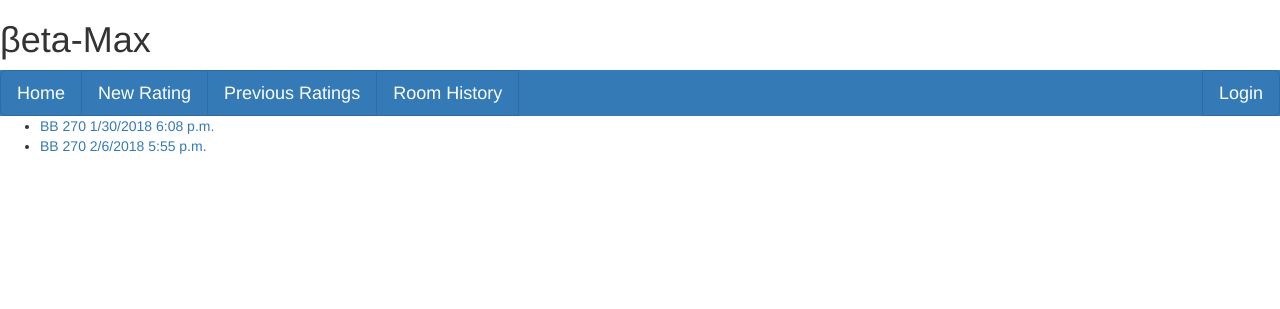
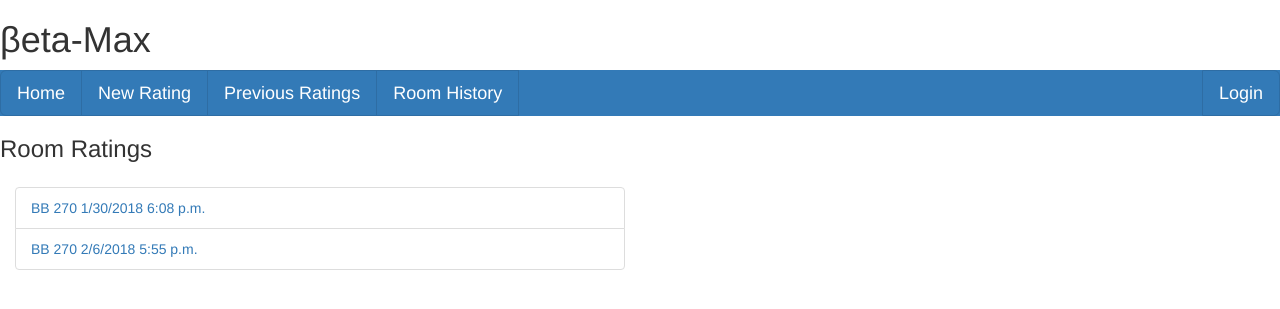
Before and after one commit to zilingzhang/Betamax, a Django app: page /comfort/detail/ in a window 1280 px wide. Shown: the top 309 px of the page. Run offline with Django 3.2, Linux system fonts and the light colour scheme; data comes from the database, SQL or seed files in the repository; some libraries are stand-ins or nearby versions.

Commit message:
update detailindex.html

```diff
--- a/comfort/templates/comfort/detailIndex.html
+++ b/comfort/templates/comfort/detailIndex.html
@@ -3,14 +3,23 @@
 <body>
 {% block content %}
 	{% if ratings_list %}
-		<ul>
+		<h3>Room Ratings</h3>
+<!-- 		<ul class="list-group">
 		{% for rating in ratings_list %}
-			<li><a href="{{ rating.id }}/">{{rating}} {{rating.date.time}}</a></li>
+			<li class="list-group-item"> <a href="{{ rating.id }}/">{{rating}} {{rating.date.time}}</a></li>
 		{% endfor %}
-		</ul>
+		</ul> -->
+		<div style="width:50%; padding: 15px;">
+			<ul class="list-group">
+			{% for rating in ratings_list %}
+				<li class="list-group-item"> <a href="{{ rating.id }}/">{{rating}} {{rating.date.time}}</a></li>
+			{% endfor %}
+			</ul>
+		</div>
+
 	{% else %}
 		<p>No Ratings Available.</p>
 	{% endif %}
 {% endblock %}
 </body>
-	}
+}
```
